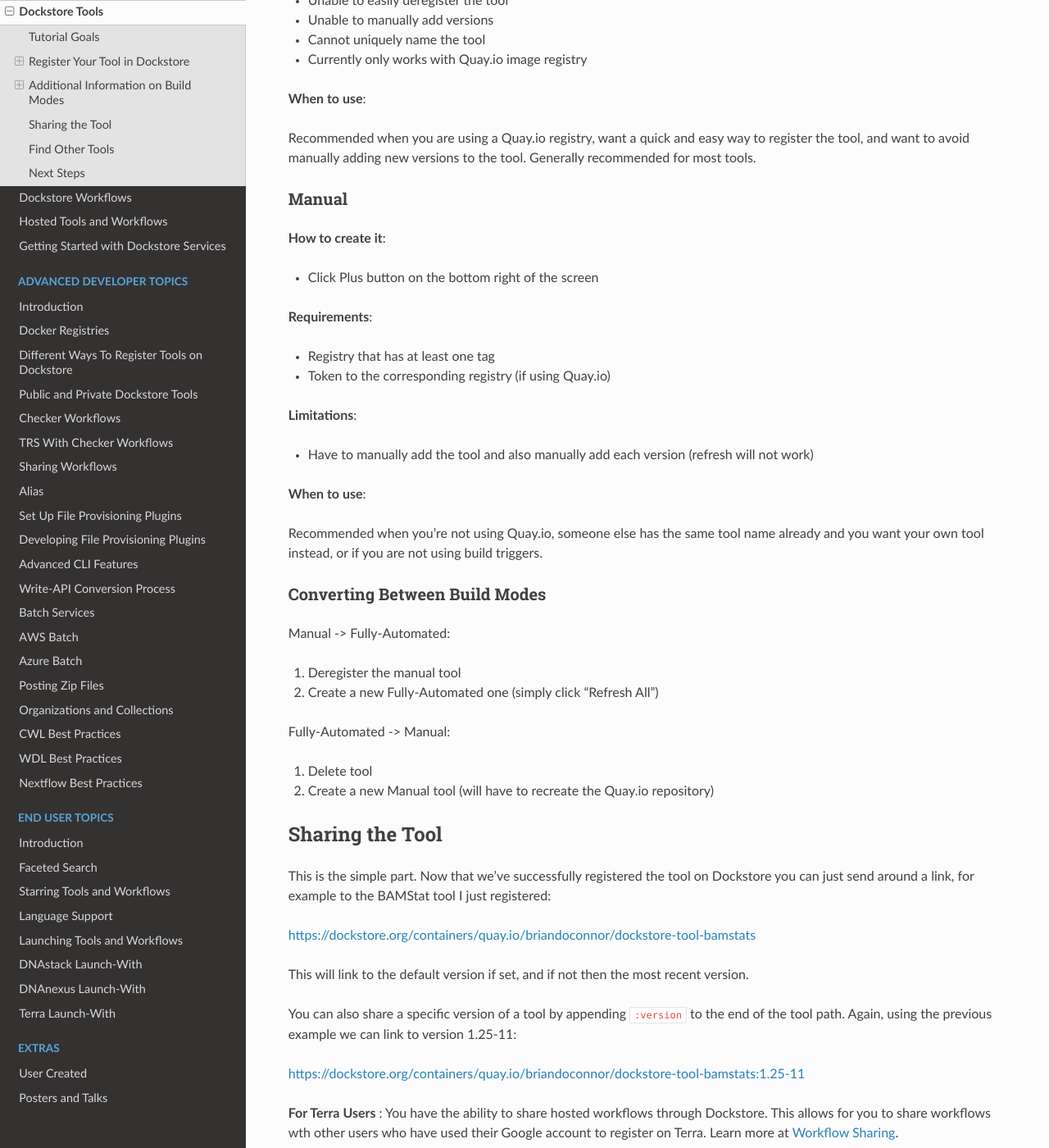
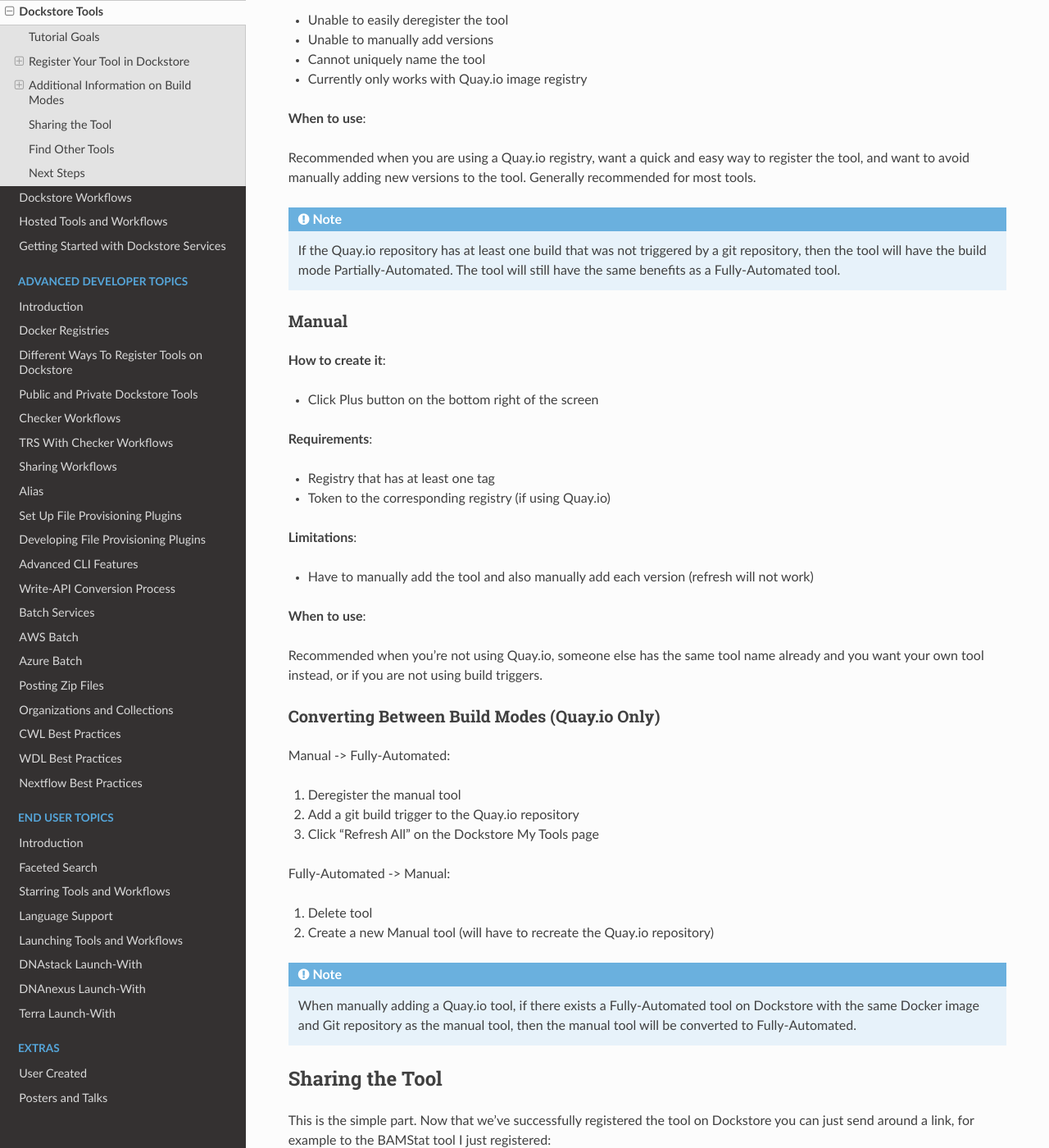
Before and after one commit to dockstore/dockstore-documentation, a Sphinx documentation site: the page built from docs/getting-started/dockstore-tools.rst, in a window 1280 px wide and 1400 px high, scrolled down 10591 px. Shown: the whole window at 82% size. Built offline with Sphinx 7.4.7 and the Read the Docs theme 2.0.0, drawn with Linux system fonts in a browser that asks for light colours; some of the changed text lies outside the part shown.

Commit message:
updated build mode docs

```diff
--- a/docs/getting-started/dockstore-tools.rst
+++ b/docs/getting-started/dockstore-tools.rst
@@ -34,7 +34,8 @@
 track back to your GitHub, Bitbucket, or GitLab accounts, we list all
 pairs of Docker images with git repositories that you have access to on
 those services. When we discover both of these, we create an unpublished
-entry in the interface below.
+entry in the interface below. We consider these tools as automated since
+new versions of the tool will be automatically added.
 
 .. figure:: /assets/images/docs/register_ui.png
    :alt: My Tools
@@ -395,8 +396,8 @@
 Additional Information on Build Modes
 -------------------------------------
 
-Fully-Automated
-~~~~~~~~~~~~~~~
+Fully-Automated (Quay.io Only)
+~~~~~~~~~~~~~~~~~~~~~~~~~~~~~~
 
 **How to create it**:
 
@@ -426,6 +427,11 @@
 way to register the tool, and want to avoid manually adding new versions
 to the tool. Generally recommended for most tools.
 
+.. note::
+  If the Quay.io repository has at least one build that was not triggered by a git repository,
+  then the tool will have the build mode Partially-Automated. The tool will still have the
+  same benefits as a Fully-Automated tool.
+
 Manual
 ~~~~~~
 
@@ -449,19 +455,25 @@
 tool name already and you want your own tool instead, or if you are not
 using build triggers.
 
-Converting Between Build Modes
-~~~~~~~~~~~~~~~~~~~~~~~~~~~~~~
+Converting Between Build Modes (Quay.io Only)
+~~~~~~~~~~~~~~~~~~~~~~~~~~~~~~~~~~~~~~~~~~~~~
 
 Manual -> Fully-Automated:
 
 1. Deregister the manual tool
-2. Create a new Fully-Automated one (simply click "Refresh All")
+2. Add a git build trigger to the Quay.io repository
+3. Click "Refresh All" on the Dockstore My Tools page
 
 Fully-Automated -> Manual:
 
 1. Delete tool
 2. Create a new Manual tool (will have to recreate the Quay.io
    repository)
+
+.. note::
+  When manually adding a Quay.io tool, if there exists a Fully-Automated tool
+  on Dockstore with the same Docker image and Git repository as the manual tool,
+  then the manual tool will be converted to Fully-Automated.
 
 Sharing the Tool
 ----------------
```
